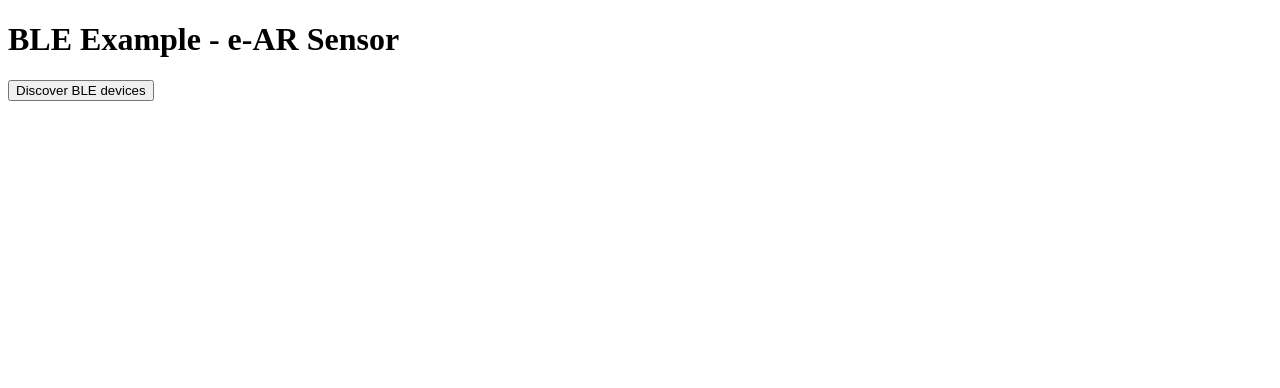
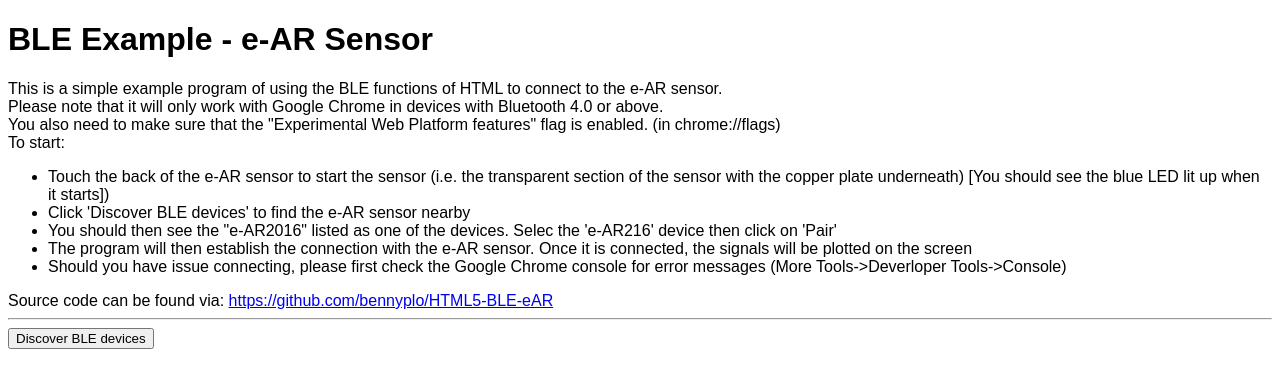
Before and after one commit to bennyplo/HTML5-BLE-eAR, a plain HTML site: page index.html in a window 1280 px wide. Drawn offline with Linux system fonts and the light colour scheme.

Commit message:
added instructions

```diff
--- a/index.html
+++ b/index.html
@@ -246,6 +246,8 @@ let optionalServices=['47442014-0f63-5b27-9122-728099603712'];//BSN IoT (note UU
             console.log("> Service: BSN IoT");//got it
             var canvastable=document.getElementById("canvastable");
             canvastable.hidden=false;
+             var instructables=document.getElementById("instructions");
+            instructables.hidden=true;
             draw();
         }
         else if (service.uuid==['0000180a-0000-1000-8000-00805f9b34fb'])//this is device information
@@ -361,8 +363,22 @@ function getSupportedProperties(characteristic) {//find the details of a charact
 }
 </script>
 </head>
-<body onload="init();">
+<body onload="init();"  style="font-family:Arial">
  <h1>BLE Example - e-AR Sensor</h1>
+ <div id="instructions">
+ This is a simple example program of using the BLE functions of HTML to connect to the e-AR sensor. <br/>
+ Please note that it will only work with Google Chrome in devices with Bluetooth 4.0 or above.<br/>
+ You also need to make sure that the "Experimental Web Platform features" flag is enabled. (in chrome://flags)<br/>
+ To start:
+ <ul>
+  <li>Touch the back of the e-AR sensor to start the sensor (i.e. the transparent section of the sensor with the copper plate underneath) [You should see the blue LED lit up when it starts])</li>
+  <li>Click 'Discover BLE devices' to find the e-AR sensor nearby</li>
+  <li>You should then see the "e-AR2016" listed as one of the devices. Selec the 'e-AR216' device then click on 'Pair'</li>
+  <li>The program will then establish the connection with the e-AR sensor. Once it is connected, the signals will be plotted on the screen</li>
+  <li>Should you have issue connecting, please first check the Google Chrome console for error messages (More Tools->Deverloper Tools->Console)</li>
+</ul>
+  Source code can be found via: <a href="https://github.com/bennyplo/HTML5-BLE-eAR">https://github.com/bennyplo/HTML5-BLE-eAR</a><br/><hr/>
+</div>
 <!--<input type="button" id="deviceinfo" value="Get Device Information" onclick="onButtonClick();"/>-->
 <input type="button" id="discover" value="Discover BLE devices" onclick="onDiscoverService();"/><br/>
 <table id="canvastable" hidden="1">
```
